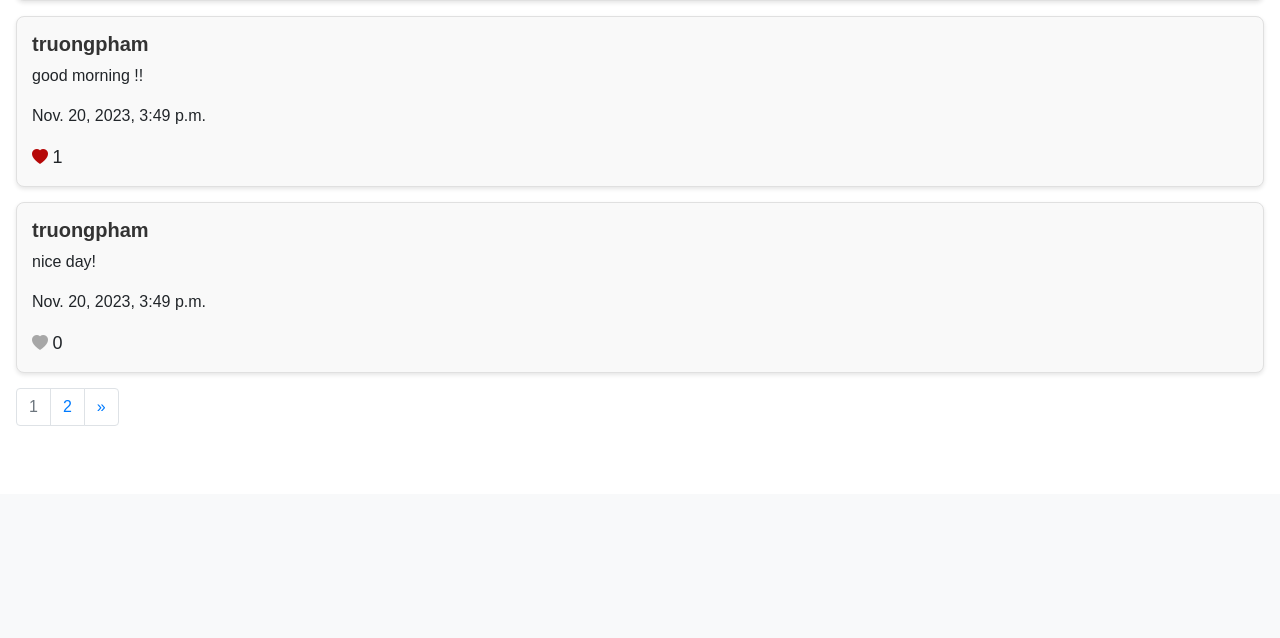
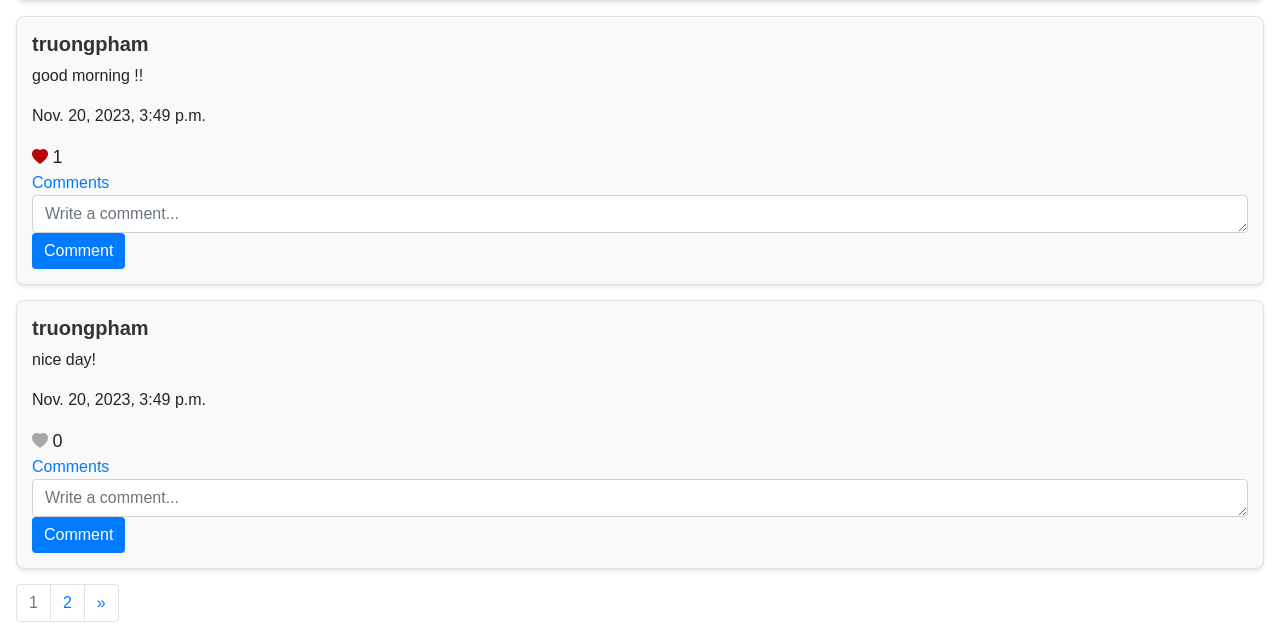
Before and after one commit to truongpham1999/Social-Network, a Django app: page / in a window 1280 px wide. Shown: the part 306-944 px from the top of the page. Before the commit the page ends 732 px from the top, so only its background shows below. Run offline with Django 3.2, Linux system fonts and the light colour scheme; a user stored in the database is signed in; data comes from the database, SQL or seed files in the repository; both versions use the stored data as it was after the commit; some libraries are stand-ins or nearby versions.

Commit message:
add comment function

```diff
--- a/social_network/network/models.py
+++ b/social_network/network/models.py
@@ -33,6 +33,18 @@ class Comment(models.Model):
                 "post: " + self.post.content + "," \
                 "date: " + str(self.date)
 
+    def serialize(self):
+        return {
+            "id": self.id,
+            "content": self.content,
+            "commenter": {
+                "id": self.commenter.id,
+                "username": self.commenter.username
+            },
+            "post": self.post.id,
+            "date": self.date.strftime("%b %d %Y, %I:%M %p")
+            }
+
 class Like(models.Model):
     liker = models.ForeignKey(User, on_delete=models.CASCADE, related_name='liker')
     post = models.ForeignKey(Post, on_delete=models.CASCADE, related_name='likes')
--- a/social_network/network/static/network/network.js
+++ b/social_network/network/static/network/network.js
@@ -18,7 +18,68 @@ document.addEventListener('DOMContentLoaded', function() {
         element.addEventListener('click', () => likePost(element.getAttribute('data-post-id')));
     });
 
+    // Comment post
+    document.querySelectorAll('.comment-link').forEach(function(element) {
+        element.addEventListener('click', () => toggleComment(element.getAttribute('data-post-id')));
+    });
+
+    document.querySelectorAll('.comment-btn').forEach(function(element) {
+        element.addEventListener('click', () => addComment(element.getAttribute('data-post-id')));
+    });
+
 });
+
+function addComment(postId) {
+    const commentText = document.getElementById(`comment-text-${postId}`).value;
+    console.log("commentText == ", commentText);
+    fetch(`/add_comment/${postId}`, {
+        method: 'POST',
+        headers: {
+            'X-CSRFToken': getCsrfToken(),
+        },
+        body: JSON.stringify({
+            'content': commentText
+        })
+    })
+    .then(response => response.json())
+    .then(data => {
+        console.log("Server response:", data);
+        if (data.success) {
+            document.getElementById(`comment-text-${postId}`).value = '';
+            loadComments(postId);
+        }
+    })
+    .catch(error => console.error('Error:', error));
+}
+
+function toggleComment(postId) {
+    const commentSection = document.getElementById(`comments-section-${postId}`);
+    commentSection.style.display = commentSection.style.display === 'none' ? 'block' : 'none';
+    loadComments(postId);
+}
+
+function loadComments(postId) {
+    fetch(`/get_comments/${postId}`, {
+        method: 'GET',
+    })
+    .then(response => response.json())
+    .then(comments => {
+        console.log("Server reponse:", comments);
+        const commentDiv = document.getElementById(`comments-section-${postId}`);
+        commentDiv.innerHTML = '';
+        comments.forEach(comment => {
+            commentDiv.innerHTML += `
+                <div class="comment-display">
+                    <a href="/profile/${comment.commenter.id}"><strong>${comment.commenter.username}</strong></a>
+                    <p class="comment-content">${comment.content}</p>
+                    <p class="comment-date">${comment.date}</p>
+                </div>
+            `;
+        });
+        console.log("loading cmts successfully");
+    })
+    .catch(error => console.error('Error:', error));
+}
 
 function likePost(postId) {
     const likeBtn = document.querySelector(`#like-button-${postId}`);
--- a/social_network/network/templates/network/index.html
+++ b/social_network/network/templates/network/index.html
@@ -36,6 +36,16 @@
                     </a>
                     <span class="like-count" id="like-count-{{ post.id }}">{{ post.like_count }}</span>
                 </div>
+                <div id="comment-container-{{ post.id}}">
+                    <a href="javascript:void(0)" class="comment-link" data-post-id="{{ post.id }}">Comments</a>
+                    <div class="comments-section" id="comments-section-{{ post.id }}" style="display:none;">
+                        <!-- Comments go here -->
+                    </div>
+                    {% if user.is_authenticated %}
+                        <textarea class="form-control comment-text" id="comment-text-{{ post.id }}" placeholder="Write a comment..." cols="70" rows="1"></textarea>
+                        <button class="btn btn-primary comment-btn" data-post-id="{{ post.id }}">Comment</button>
+                    {% endif %}
+                </div>
             </div>
         {% endfor %}
 
--- a/social_network/network/urls.py
+++ b/social_network/network/urls.py
@@ -14,4 +14,6 @@ urlpatterns = [
     path("following_page", views.following_page, name="following_page"),
     path("save_post/<int:post_id>", views.save_post, name="save_post"),
     path("like/<int:post_id>", views.like, name="like"),
+    path("get_comments/<int:post_id>", views.get_comments, name="get_comments"),
+    path("add_comment/<int:post_id>", views.add_comment, name="add_comment"),
 ]
--- a/social_network/network/views.py
+++ b/social_network/network/views.py
@@ -51,6 +51,23 @@ def index(request):
         "previous_page": previous_page,
         "next_page": next_page,
     })
+
+def add_comment(request, post_id):
+    if request.method == 'POST' and request.user.is_authenticated:
+        data = json.loads(request.body)
+        content = data.get('content')
+        post = Post.objects.get(pk=post_id)
+        if content:
+            comment = Comment(content=content, commenter=request.user, post=post)
+            comment.save()
+            return JsonResponse({'success': True})
+        return JsonResponse({'error': 'Comment content is empty'}, status=400)
+
+def get_comments(request, post_id):
+    if request.method == 'GET':
+        post = Post.objects.get(pk=post_id)
+        comments = post.comments.all().order_by('-date')
+        return JsonResponse([comment.serialize() for comment in comments], safe=False)
 
 @csrf_exempt
 def like(request, post_id):
```
Also changed, not shown: social_network/db.sqlite3.
